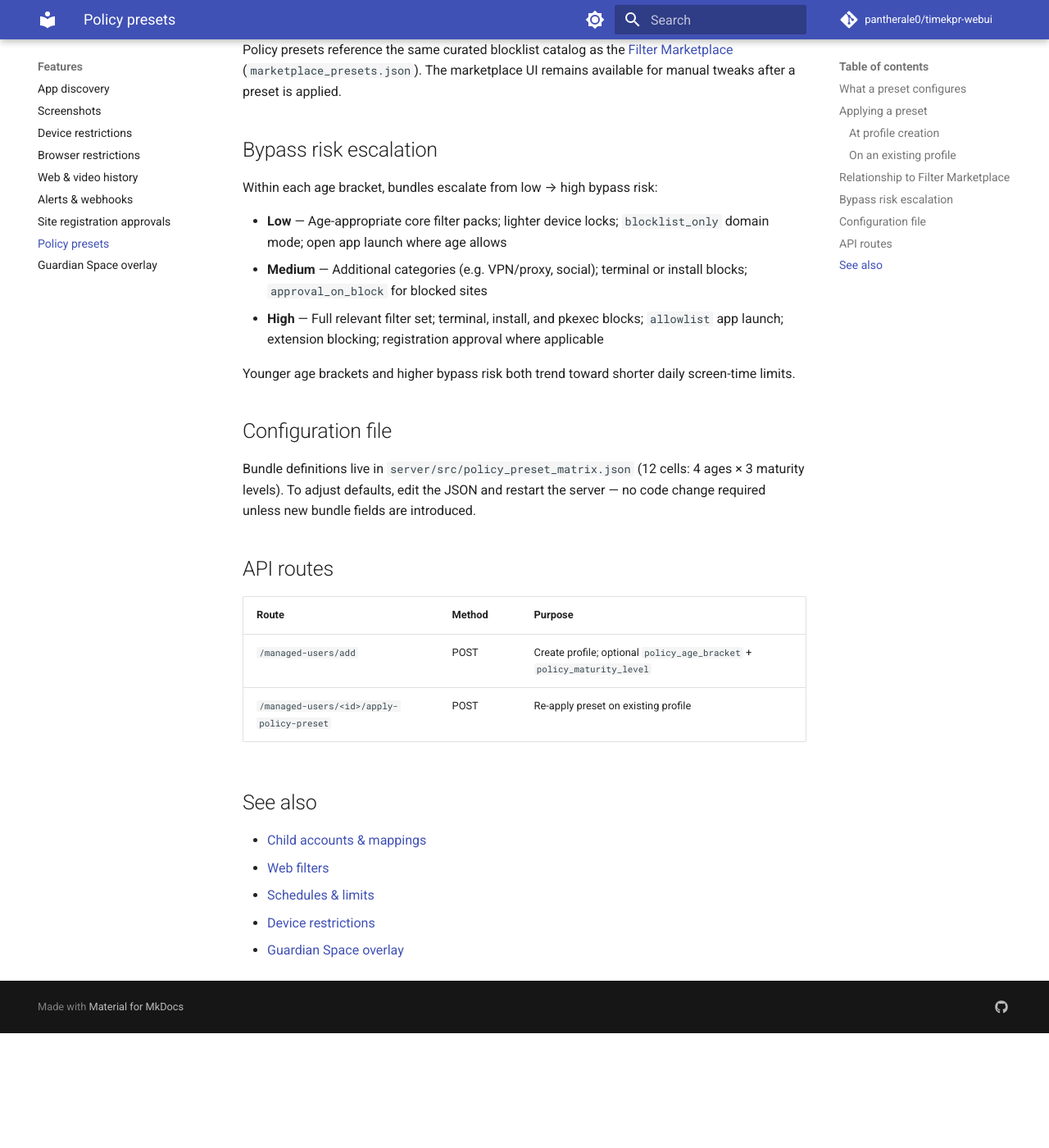
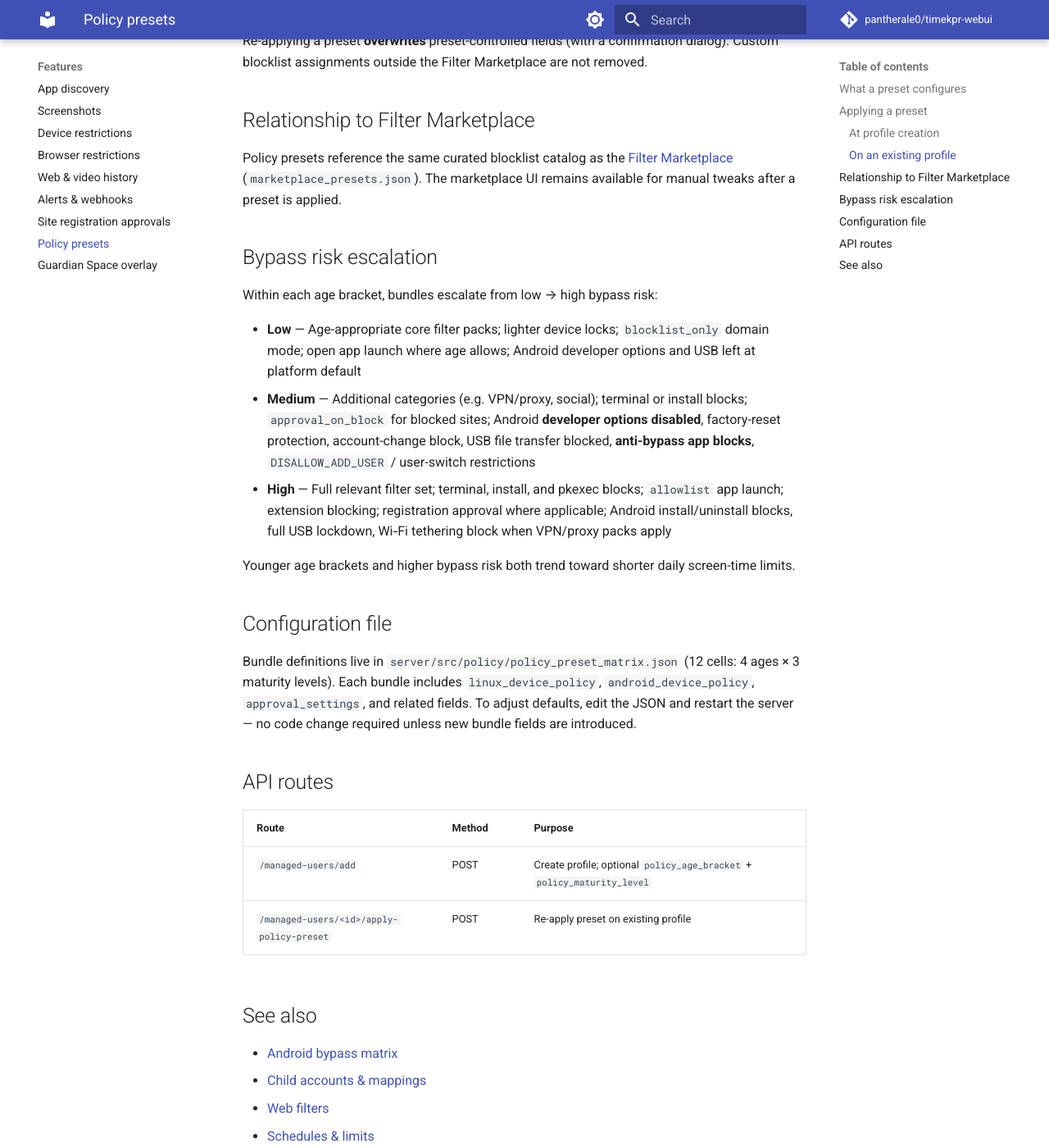
Before and after one commit to Guardian-Parental-Controls/docs, an MkDocs documentation site: the page built from docs/features/policy-presets.md, in a window 1280 px wide and 1400 px high, scrolled down 1646 px. Shown: the whole window at 82% size. Built offline with MkDocs 1.6.1 and Material for MkDocs 9.7.7, drawn with Linux system fonts in a browser that asks for light colours; comment, search, counter and statistics services are not loaded; the version menu is left out; before the commit the page ends 2906 px from its top, so only the background shows below that; some of the changed text lies outside the part shown.

Commit message:
feat: enhance Android device policy management by adding comprehensive device restrictions and anti-bypass measures, including new policies for developer options and user management, and update documentation to reflect these changes

```diff
--- a/docs/features/policy-presets.md
+++ b/docs/features/policy-presets.md
@@ -15,6 +15,8 @@ Higher bypass risk applies **stricter** lockdown within the same age bracket (mo
 | Daily screen time | Weekday and weekend hour limits on the weekly schedule |
 | Guardian Space overlay | Sets overlay age tier (`under8`, `eight12`, or `teen`) from the age bracket |
 | Linux device restrictions | Per linked Linux/Windows mapping: polkit, terminal, install blocks |
+| Android device restrictions | Per linked Android device: developer options, install blocks, USB, factory reset, user-management restrictions |
+| Anti-bypass app blocks | Medium/high presets block Island, Shelter, Test DPC, Tasker, Samsung Internet |
 | Chrome browser policies | SafeSearch, YouTube restrict, extension blocking, etc. |
 | Access approvals | Domain and app launch modes, registration approval |
 | Android profile type | `restricted` or `standard` on Android mappings when specified |
@@ -49,15 +51,15 @@ Policy presets reference the same curated blocklist catalog as the [Filter Marke
 
 Within each age bracket, bundles escalate from low → high bypass risk:
 
-- **Low** — Age-appropriate core filter packs; lighter device locks; `blocklist_only` domain mode; open app launch where age allows
-- **Medium** — Additional categories (e.g. VPN/proxy, social); terminal or install blocks; `approval_on_block` for blocked sites
-- **High** — Full relevant filter set; terminal, install, and pkexec blocks; `allowlist` app launch; extension blocking; registration approval where applicable
+- **Low** — Age-appropriate core filter packs; lighter device locks; `blocklist_only` domain mode; open app launch where age allows; Android developer options and USB left at platform default
+- **Medium** — Additional categories (e.g. VPN/proxy, social); terminal or install blocks; `approval_on_block` for blocked sites; Android **developer options disabled**, factory-reset protection, account-change block, USB file transfer blocked, **anti-bypass app blocks**, `DISALLOW_ADD_USER` / user-switch restrictions
+- **High** — Full relevant filter set; terminal, install, and pkexec blocks; `allowlist` app launch; extension blocking; registration approval where applicable; Android install/uninstall blocks, full USB lockdown, Wi‑Fi tethering block when VPN/proxy packs apply
 
 Younger age brackets and higher bypass risk both trend toward shorter daily screen-time limits.
 
 ## Configuration file
 
-Bundle definitions live in `server/src/policy_preset_matrix.json` (12 cells: 4 ages × 3 maturity levels). To adjust defaults, edit the JSON and restart the server — no code change required unless new bundle fields are introduced.
+Bundle definitions live in `server/src/policy/policy_preset_matrix.json` (12 cells: 4 ages × 3 maturity levels). Each bundle includes `linux_device_policy`, `android_device_policy`, `approval_settings`, and related fields. To adjust defaults, edit the JSON and restart the server — no code change required unless new bundle fields are introduced.
 
 ## API routes
 
@@ -68,6 +70,7 @@ Bundle definitions live in `server/src/policy_preset_matrix.json` (12 cells: 4 a
 
 ## See also
 
+- [Android bypass matrix](../platforms/android-bypasses.md)
 - [Child accounts & mappings](../web-ui/child-accounts-and-mappings.md)
 - [Web filters](../web-ui/web-filters.md)
 - [Schedules & limits](../web-ui/schedules-and-limits.md)
--- a/mkdocs.yml
+++ b/mkdocs.yml
@@ -77,6 +77,7 @@ nav:
   - Platforms:
       - Linux agent: platforms/linux-agent.md
       - Android agent: platforms/android-agent.md
+      - Android bypass matrix: platforms/android-bypasses.md
       - Windows agent: platforms/windows-agent.md
       - Nintendo Switch: platforms/nintendo-switch.md
       - Xbox: platforms/xbox.md
```
Also changed, not shown: docs/platforms/android-agent.md (+4 -0 lines), docs/platforms/android-bypasses.md (added, +166 -0 lines), docs/reference/policy-matrix.md (+1 -0 lines).
